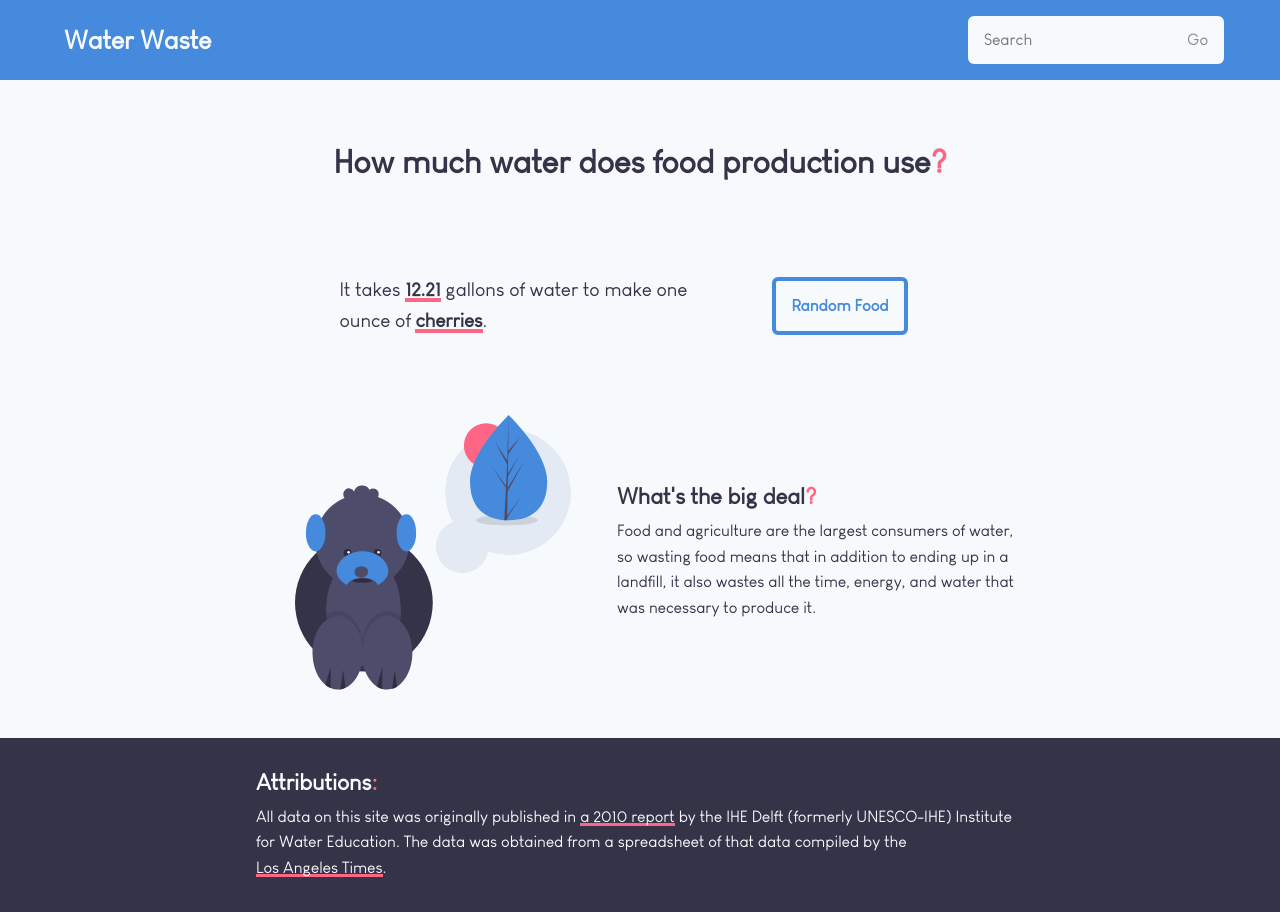
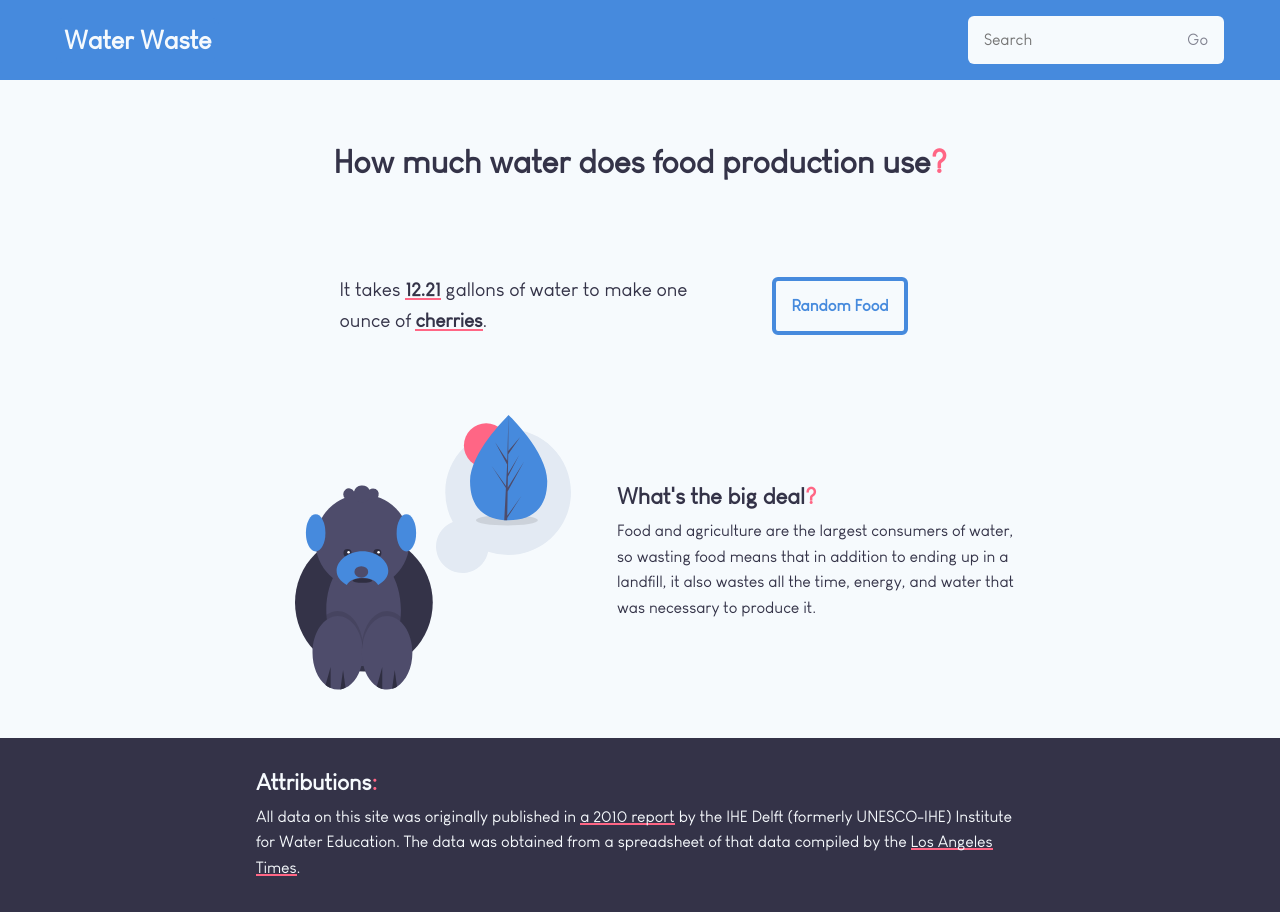
Before and after one commit to dczysz/water-waste, a Next.js app: page / in a window 1280 px wide. Built offline with nearby package versions, Linux system fonts and the light colour scheme.

Commit message:
Simpler underline styles

```diff
--- a/pages/index.tsx
+++ b/pages/index.tsx
@@ -63,7 +63,6 @@ const Index = () => {
           <p>
             All data on this site was originally published in{' '}
             <span className="underline link">
-              {' '}
               <LinkBlank href="https://waterfootprint.org/media/downloads/Report47-WaterFootprintCrops-Vol2.pdf">
                 a 2010 report
               </LinkBlank>
--- a/styles.css
+++ b/styles.css
@@ -77,29 +77,18 @@ a {
 }
 
 .underline {
-  position: relative;
-  transition: color 0.1s;
-  white-space: nowrap;
-  z-index: 1;
-}
-.underline::before {
-  background-color: var(--red);
-  bottom: -0.1em;
-  content: '';
-  height: 0.2em;
-  left: 0;
-  position: absolute;
-  right: 0;
-  transition: height 0.1s;
-  z-index: -1;
+  background-image: linear-gradient(
+    to top,
+    var(--red),
+    var(--red) 10%,
+    transparent 10%,
+    transparent 100%
+  );
 }
 .underline.link:hover,
-.underline.link:focus-within {
+.underline.link:focus {
   color: var(--black);
-}
-.underline.link:hover::before,
-.underline.link:focus-within::before {
-  height: 1.2em;
+  background-image: linear-gradient(to top, var(--red), var(--red));
 }
 
 /* All media queries here until styled-jsx adds support */
```
